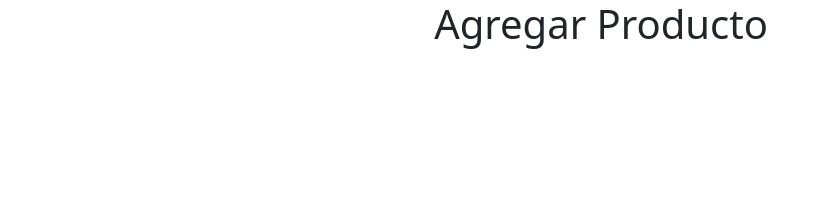
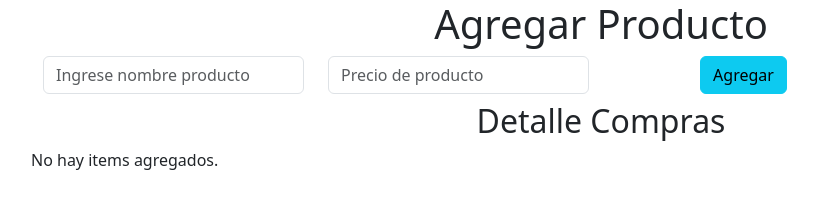
Before and after one commit to Mama679/comprasjs, a plain HTML site: page index.html in a window 1280 px wide. Shown: the whole page, without its empty margins (39-857 px from the left). Drawn offline with nearby package versions, Linux system fonts and the light colour scheme; some packages are replaced by stand-ins of ours; a script that the page names is missing.

Commit message:
Agregar detalle compra y sumar total

```diff
--- a/index.html
+++ b/index.html
@@ -9,7 +9,23 @@
 <body>
     <h1 class="text-center">Agregar Producto</h1>
     <div class="container text-center">
-
+        <div class="row">
+            <div class="col-3 mb-2">
+                <input type="text" class="form-control" id="nombreItem" name="nombreItem" placeholder="Ingrese nombre producto"/>
+            </div>
+            <div class="col-3 mb-2">
+                <input type="number" class="form-control" id="precioItem" name="precioItem" placeholder="Precio de producto"/>
+            </div>
+            <div class="col-3 mb-2">
+                <button type="button" class="btn btn-info" onclick="addItem()">Agregar</button>
+            </div>
+        </div>
+        <div>
+            <h2>Detalle Compras</h2>
+            <div id="listItems" class="row">
+                No hay items agregados.
+            </div>
+        </div>
     </div>
 </body>
 <script src="https://cdn.jsdelivr.net/npm/bootstrap@5.3.3/dist/js/bootstrap.bundle.min.js" integrity="sha384-YvpcrYf0tY3lHB60NNkmXc5s9fDVZLESaAA55NDzOxhy9GkcIdslK1eN7N6jIeHz" crossorigin="anonymous"></script>
--- a/js/script.js
+++ b/js/script.js
@@ -0,0 +1,45 @@
+//Obtenemos información almacenada en el localStorage
+var items = localStorage.getItem("productos");
+//Convertimos los datos items(viene en cadena) en tipo array
+items = items ? JSON.parse(items):[];
+
+showItems();
+
+function addItem(){
+    let item = {
+        "nombre": document.getElementById('nombreItem').value,
+        "precio": document.getElementById('precioItem').value
+    };
+
+    if(item.nombre && item.precio)
+    {
+        items.push(item);
+        showItems();
+    }
+}
+
+function showItems(){
+    document.getElementById('nombreItem').value = '';
+    document.getElementById('precioItem').value = '';
+
+    let html = "";
+    if(items.length > 0){
+        let suma = 0;
+        items.forEach((element, index) => {
+            suma = suma + Number(element.precio);
+            html += `<div class="col-5 m-1">${element.nombre}</div>`;
+            html += `<div class="col-5 m-1">${element.precio}</div>`;
+            html += `<div class="col-1 m-1"><button class="btn btn-danger" onClick="deleteItem(${index})">X</button></div>`;
+        });
+        html += `<div class="col-5 m-1 text-right text-uppercase font-weight-bold"> Total</div> <div class="col-5 m-1 text-right font-weight-bold"> ${suma}</div>`;
+        //Guardar datos de la clave productos en el localStorage
+        localStorage.setItem('productos', JSON.stringify(items));
+        document.getElementById('listItems').innerHTML = html;
+    }
+}
+
+function deleteItem(item){
+    console.log(item);
+    items.splice(item,1);
+    showItems();
+}
```
